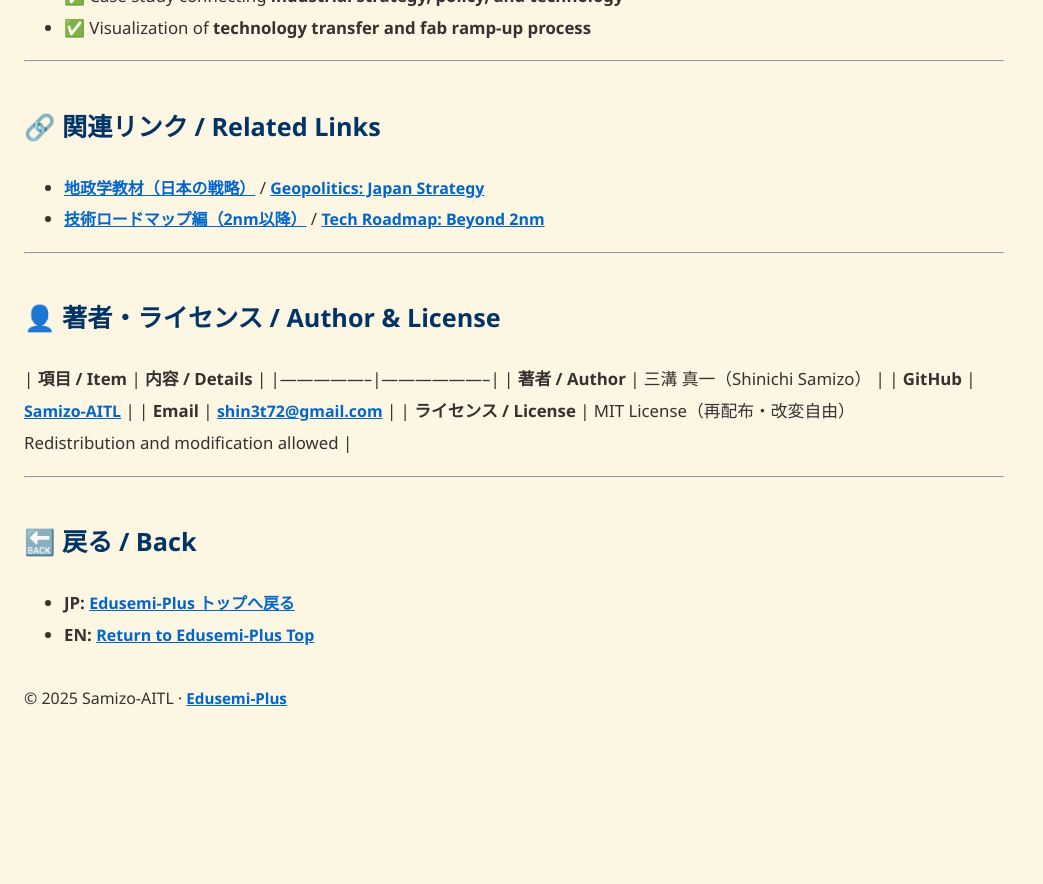
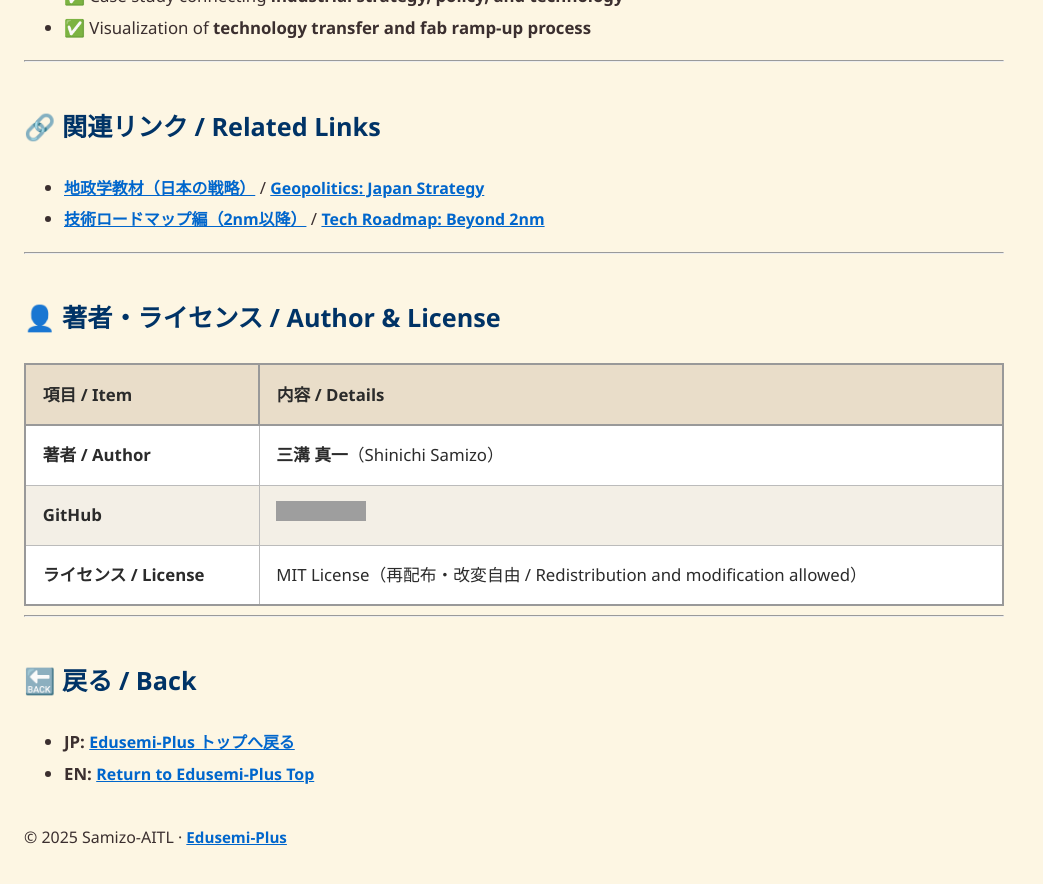
Before and after one commit to Samizo-AITL/Edusemi-Plus, a Jekyll site: the page built from rapidus/index.md, in a window 1280 px wide and 900 px high, scrolled down 3058 px. Shown: the top 884 px of the window, without its empty margins (0-1043 px from the left). Built offline with Jekyll 4.4.1, drawn with Linux system fonts in a browser that asks for light colours; before the commit the page ends 3819 px from its top, so only the background shows below that; grey boxes are pictures that could not be loaded.

Commit message:
Update index.md

```diff
--- a/rapidus/index.md
+++ b/rapidus/index.md
@@ -91,13 +91,13 @@
 
 ---
 
-## 👤 著者・ライセンス / Author & License
+## 👤 **著者・ライセンス / Author & License**
+
 | **項目 / Item** | **内容 / Details** |
 |-----------------|--------------------|
-| **著者 / Author** | 三溝 真一（Shinichi Samizo） |
-| **GitHub** | [Samizo-AITL](https://github.com/Samizo-AITL) |
-| **Email** | [shin3t72@gmail.com](mailto:shin3t72@gmail.com) |
-| **ライセンス / License** | MIT License（再配布・改変自由）<br>Redistribution and modification allowed |
+| **著者 / Author** | **三溝 真一**（Shinichi Samizo） |
+| **GitHub** | [![GitHub](https://img.shields.io/badge/GitHub-Samizo--AITL-blue?style=for-the-badge&logo=github)](https://github.com/Samizo-AITL) |
+| **ライセンス / License** | MIT License（再配布・改変自由 / Redistribution and modification allowed） |
 
 ---
 
```
